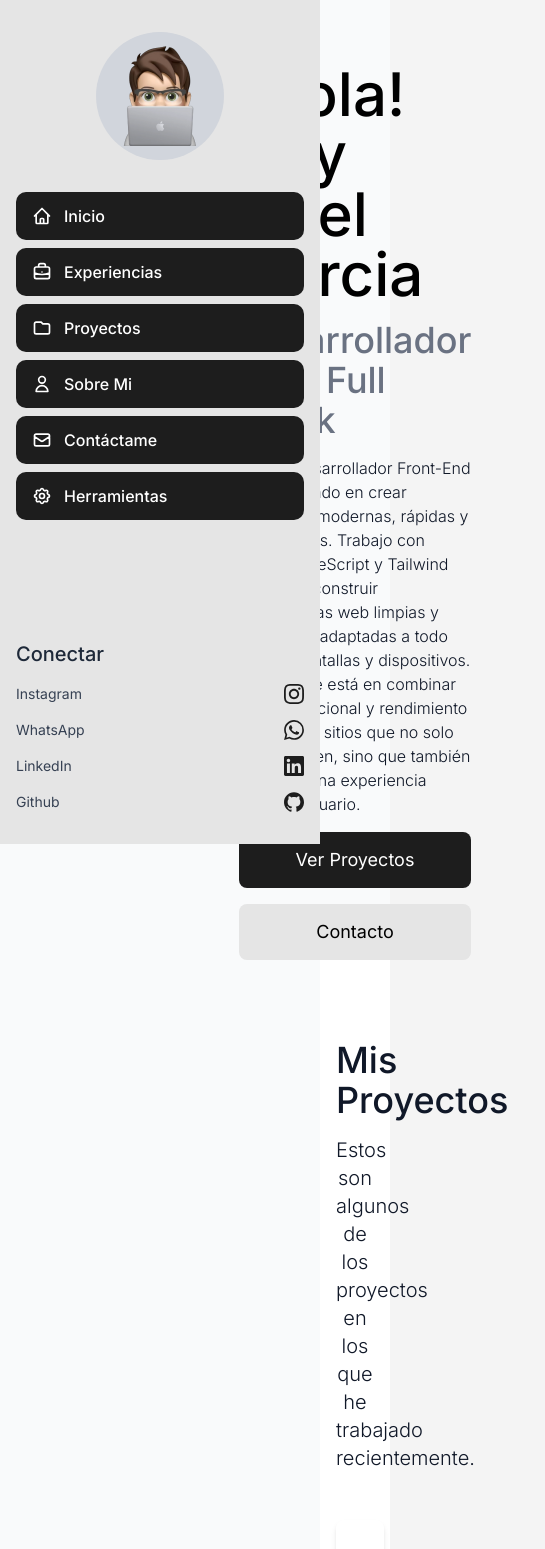
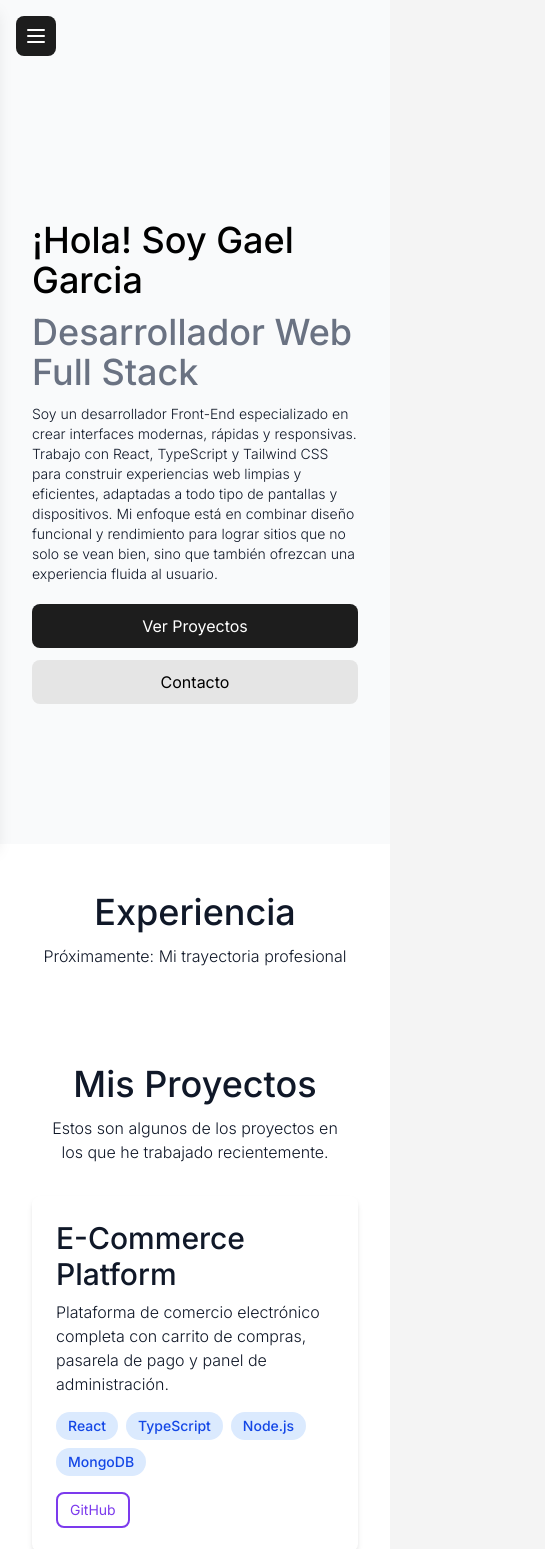
Before and after one commit to Galleee2002/Gael_Garcia_Portfolio, a React (Vite) app: page / in a window 390 px wide. Shown: the top 1549 px of the page, 545 px wide, since content can reach past the window. Built offline with nearby package versions, Linux system fonts and the light colour scheme.

Commit message:
Enhance App layout with sidebar toggle, improve button styles, and add experience, about, and tools sections as placeholders

```diff
--- a/src/App.tsx
+++ b/src/App.tsx
@@ -1,14 +1,50 @@
-import React from "react";
+import React, { useState } from "react";
 import Home from "@pages/Home";
 import Sidebar from "@organisms/Sidebar";
 
-const App: React.FC = () => (
-  <div className="min-h-screen bg-gray-50">
-    <Sidebar avatarSrc="/src/assets/images/perfil.webp" />
-    <div className="ml-80">
-      <Home />
+const App: React.FC = () => {
+  const [isSidebarOpen, setIsSidebarOpen] = useState(false);
+
+  return (
+    <div className="min-h-screen bg-gray-50">
+      <button
+        onClick={() => setIsSidebarOpen(!isSidebarOpen)}
+        className="fixed top-4 left-4 z-50 p-2 bg-[var(--secondary-color)] text-white rounded-lg lg:hidden"
+        aria-label="Toggle menu"
+      >
+        <svg
+          className="w-6 h-6"
+          fill="none"
+          stroke="currentColor"
+          viewBox="0 0 24 24"
+        >
+          {isSidebarOpen ? (
+            <path
+              strokeLinecap="round"
+              strokeLinejoin="round"
+              strokeWidth={2}
+              d="M6 18L18 6M6 6l12 12"
+            />
+          ) : (
+            <path
+              strokeLinecap="round"
+              strokeLinejoin="round"
+              strokeWidth={2}
+              d="M4 6h16M4 12h16M4 18h16"
+            />
+          )}
+        </svg>
+      </button>
+      <Sidebar
+        avatarSrc="/src/assets/images/perfil.webp"
+        isOpen={isSidebarOpen}
+        onClose={() => setIsSidebarOpen(false)}
+      />
+      <div className="lg:ml-80">
+        <Home />
+      </div>
     </div>
-  </div>
-);
+  );
+};
 
 export default App;
--- a/src/components/atoms/Button/Button.tsx
+++ b/src/components/atoms/Button/Button.tsx
@@ -11,7 +11,7 @@ interface ButtonProps {
 }
 
 const baseStyles =
-  "font-normal rounded-lg transition-all duration-300 focus:outline-none focus:ring-2 focus:ring-offset-2";
+  "font-normal rounded-lg transition-all duration-200 focus:outline-none focus:ring-2 focus:ring-offset-2 hover:shadow-md hover:scale-[1.02] active:scale-[0.98]";
 const variantStyles = {
   primary: "bg-[var(--secondary-color)] text-white focus:ring-gray-500",
   secondary: "bg-[var(--background-menu)] text-black focus:ring-purple-500",
--- a/src/components/atoms/NavButton/NavButton.tsx
+++ b/src/components/atoms/NavButton/NavButton.tsx
@@ -18,13 +18,13 @@ const NavButton: React.FC<NavButtonProps> = ({
 }) => (
   <button
     onClick={onClick}
-    className={`w-full flex items-center gap-3 px-4 py-3 text-white text-left font-medium rounded-[10px] transition-all duration-300 hover:bg-opacity-80 ${
-      isActive ? "bg-opacity-90" : "bg-opacity-100"
+    className={`group w-full flex items-center gap-3 px-3 py-2.5 text-white text-left text-sm font-medium rounded-lg transition-all duration-200 hover:bg-opacity-90 hover:shadow-md hover:scale-[1.02] active:scale-[0.98] ${
+      isActive ? "bg-opacity-95 shadow-md" : "bg-opacity-100"
     } ${className}`}
     style={{ backgroundColor: "#1d1d1d" }}
   >
     <Icon name={icon} size="md" color="white" />
-    <span className="capitalize">{label}</span>
+    <span className="capitalize tracking-wide">{label}</span>
   </button>
 );
 
--- a/src/components/atoms/SocialLink/SocialLink.tsx
+++ b/src/components/atoms/SocialLink/SocialLink.tsx
@@ -18,9 +18,9 @@ const SocialLink: React.FC<SocialLinkProps> = ({
     href={href}
     target="_blank"
     rel="noopener noreferrer"
-    className={`flex items-center justify-between px-4 py-2 text-gray-700 text-sm transition-all duration-300 hover:text-gray-900 ${className}`}
+    className={`group flex items-center justify-between px-3 py-2 text-gray-700 text-sm rounded-md transition-all duration-200 hover:bg-gray-200 hover:bg-opacity-50 hover:text-gray-900 ${className}`}
   >
-    <span>{label}</span>
+    <span className="font-normal">{label}</span>
     <Icon name={platform} size="md" color="#1d1d1d" />
   </a>
 );
--- a/src/components/organisms/Hero/Hero.tsx
+++ b/src/components/organisms/Hero/Hero.tsx
@@ -12,36 +12,48 @@ const Hero: React.FC<HeroProps> = ({
   title = "¡Hola! Soy Gael Garcia",
   subtitle = "Desarrollador Web Full Stack",
   description = "Soy un desarrollador Front-End especializado en crear interfaces modernas, rápidas y responsivas. Trabajo con React, TypeScript y Tailwind CSS para construir experiencias web limpias y eficientes, adaptadas a todo tipo de pantallas y dispositivos. Mi enfoque está en combinar diseño funcional y rendimiento para lograr sitios que no solo se vean bien, sino que también ofrezcan una experiencia fluida al usuario.",
-}) => (
+}) => {
+  const handleNavigation = (href: string) => {
+    const element = document.querySelector(href);
+    if (element) {
+      element.scrollIntoView({ behavior: "smooth", block: "start" });
+    }
+  };
+
+  return (
     <section
       id="home"
-    className="min-h-screen flex items-center justify-center pt-16"
+      className="min-h-screen flex items-center justify-center pt-20 px-4 md:pt-16 md:px-0"
     >
       <div className="container-custom text-left">
-      <div className="max-w-3xl flex flex-col gap-4">
-        <h1 className="text-6xl md:text-7xl font-bold">{title}</h1>
+        <div className="max-w-3xl flex flex-col gap-3 md:gap-4">
+          <h1 className="text-4xl sm:text-5xl md:text-6xl lg:text-7xl font-bold">
+            {title}
+          </h1>
           <Text
             variant="h2"
             color="text-gray-500"
-          className="text-3xl md:text-4xl"
+            className="text-2xl sm:text-3xl md:text-4xl"
           >
             {subtitle}
           </Text>
-        <Text variant="p" className="text-base text-gray-600">
+          <Text variant="p" className="text-sm sm:text-base text-gray-600">
             {description}
           </Text>
-        <div className="flex flex-col sm:flex-row gap-4 justify-start">
+          <div className="flex flex-col sm:flex-row gap-3 md:gap-4 justify-start mt-2">
             <Button
               variant="primary"
-            size="lg"
-            onClick={() => (window.location.href = "#projects")}
+              size="md"
+              className="sm:text-base md:!px-7 md:!py-3.5 md:!text-lg"
+              onClick={() => handleNavigation("#projects")}
             >
               Ver Proyectos
             </Button>
             <Button
               variant="secondary"
-            size="lg"
-            onClick={() => (window.location.href = "#contact")}
+              size="md"
+              className="sm:text-base md:!px-7 md:!py-3.5 md:!text-lg"
+              onClick={() => handleNavigation("#contact")}
             >
               Contacto
             </Button>
@@ -50,5 +62,6 @@ const Hero: React.FC<HeroProps> = ({
       </div>
     </section>
   );
+};
 
 export default Hero;
--- a/src/components/organisms/ProjectsSection/ProjectsSection.tsx
+++ b/src/components/organisms/ProjectsSection/ProjectsSection.tsx
@@ -47,18 +47,24 @@ const ProjectsSection: React.FC<ProjectsSectionProps> = ({
   projects = defaultProjects,
 }) => {
   return (
-    <section id="projects" className="py-20 bg-white">
+    <section
+      id="projects"
+      className="py-12 md:py-16 lg:py-20 bg-white px-4 md:px-0"
+    >
       <div className="container-custom">
-        <div className="text-center mb-12">
-          <Text variant="h2" className="mb-4">
+        <div className="text-center mb-8 md:mb-12">
+          <Text variant="h2" className="mb-3 md:mb-4 text-3xl md:text-4xl">
             Mis Proyectos
           </Text>
-          <Text variant="p" className="text-xl text-gray-600 max-w-2xl mx-auto">
+          <Text
+            variant="p"
+            className="text-base md:text-xl text-gray-600 max-w-2xl mx-auto px-4"
+          >
             Estos son algunos de los proyectos en los que he trabajado
             recientemente.
           </Text>
         </div>
-        <div className="grid grid-cols-1 md:grid-cols-2 lg:grid-cols-3 gap-8">
+        <div className="grid grid-cols-1 md:grid-cols-2 lg:grid-cols-3 gap-5 md:gap-8">
           {projects.map((project) => (
             <ProjectCard
               key={project.id}
--- a/src/components/organisms/Sidebar/Sidebar.tsx
+++ b/src/components/organisms/Sidebar/Sidebar.tsx
@@ -7,15 +7,17 @@ import Text from "@atoms/Text";
 interface SidebarProps {
   avatarSrc?: string;
   className?: string;
+  isOpen?: boolean;
+  onClose?: () => void;
 }
 
 const navigationItems = [
-  { icon: "home" as const, label: "Inicio" },
-  { icon: "experience" as const, label: "Experiencias" },
-  { icon: "projects" as const, label: "Proyectos" },
-  { icon: "about" as const, label: "Sobre mi" },
-  { icon: "contact" as const, label: "Contáctame" },
-  { icon: "tools" as const, label: "Herramientas" },
+  { icon: "home" as const, label: "Inicio", href: "#home" },
+  { icon: "experience" as const, label: "Experiencias", href: "#experience" },
+  { icon: "projects" as const, label: "Proyectos", href: "#projects" },
+  { icon: "about" as const, label: "Sobre mi", href: "#about" },
+  { icon: "contact" as const, label: "Contáctame", href: "#contact" },
+  { icon: "tools" as const, label: "Herramientas", href: "#tools" },
 ];
 
 const socialLinks = [
@@ -25,31 +27,67 @@ const socialLinks = [
   { platform: "github" as const, label: "Github", href: "#" },
 ];
 
-const Sidebar: React.FC<SidebarProps> = ({ avatarSrc, className = "" }) => (
+const Sidebar: React.FC<SidebarProps> = ({
+  avatarSrc,
+  className = "",
+  isOpen = false,
+  onClose,
+}) => {
+  const handleNavigation = (href: string) => {
+    const element = document.querySelector(href);
+    if (element) {
+      element.scrollIntoView({ behavior: "smooth", block: "start" });
+      onClose?.();
+    }
+  };
+
+  return (
+    <>
+      {isOpen && (
+        <div
+          className="fixed inset-0 bg-black bg-opacity-50 z-30 lg:hidden"
+          onClick={onClose}
+        />
+      )}
       <aside
-    className={`fixed left-0 top-0 h-screen w-80 flex flex-col ${className}`}
+        className={`fixed left-0 top-0 h-screen w-72 sm:w-80 flex flex-col z-40 transition-transform duration-300 shadow-lg ${
+          isOpen ? "translate-x-0" : "-translate-x-full"
+        } lg:translate-x-0 ${className}`}
         style={{ backgroundColor: "#e5e5e5" }}
       >
-    <div className="flex justify-center py-8">
-      <Avatar src={avatarSrc} size="xl" />
+        {/* Avatar Section */}
+        <div className="flex justify-center pt-8 pb-6 px-4">
+          <Avatar
+            src={avatarSrc}
+            size="lg"
+            className="w-24 h-24 md:w-28 md:h-28"
+          />
         </div>
-    <nav className="flex flex-col gap-2 px-4">
+
+        {/* Navigation Section */}
+        <nav className="flex flex-col gap-1.5 px-3 mb-6">
           {navigationItems.map((item) => (
             <NavButton
               key={item.label}
               icon={item.icon}
               label={item.label}
-          onClick={() => console.log(`Navegando a ${item.label}`)}
+              onClick={() => handleNavigation(item.href)}
             />
           ))}
         </nav>
-    <div className="mt-auto pb-6">
-      <div className="px-4 mb-2">
-        <Text variant="h5" color="text-gray-800" className="font-semibold">
+
+        {/* Social Links Section */}
+        <div className="mt-auto pb-6 px-3">
+          <div className="mb-3 px-2">
+            <Text
+              variant="h6"
+              color="text-gray-600"
+              className="font-medium text-xs uppercase tracking-wider"
+            >
               Conectar
             </Text>
           </div>
-      <div className="flex flex-col">
+          <div className="flex flex-col gap-0.5">
             {socialLinks.map((link) => (
               <SocialLink
                 key={link.platform}
@@ -61,6 +99,8 @@ const Sidebar: React.FC<SidebarProps> = ({ avatarSrc, className = "" }) => (
           </div>
         </div>
       </aside>
+    </>
   );
+};
 
 export default Sidebar;
--- a/src/components/templates/MainLayout/MainLayout.tsx
+++ b/src/components/templates/MainLayout/MainLayout.tsx
@@ -7,9 +7,9 @@ interface MainLayoutProps {
 const MainLayout: React.FC<MainLayoutProps> = ({ children }) => (
   <div className="min-h-screen">
     <main>{children}</main>
-    <footer className="bg-gray-800 text-white py-8">
+    <footer className="bg-gray-800 text-white py-6 md:py-8 px-4">
       <div className="container-custom text-center">
-        <p className="text-gray-300">
+        <p className="text-gray-300 text-sm md:text-base">
           © {new Date().getFullYear()} Gael Garcia. Todos los derechos
           reservados.
         </p>
--- a/src/pages/Home.tsx
+++ b/src/pages/Home.tsx
@@ -3,13 +3,67 @@ import MainLayout from "@templates/MainLayout";
 import Hero from "@organisms/Hero";
 import ProjectsSection from "@organisms/ProjectsSection";
 import ContactForm from "@organisms/ContactForm";
+import Text from "@atoms/Text";
 
 const Home: React.FC = () => {
   return (
     <MainLayout>
       <Hero />
+
+      {/* Sección Experiencias - Placeholder */}
+      <section
+        id="experience"
+        className="py-12 md:py-16 lg:py-20 bg-white px-4 md:px-0"
+      >
+        <div className="container-custom">
+          <div className="text-center">
+            <Text variant="h2" className="mb-3 md:mb-4 text-3xl md:text-4xl">
+              Experiencia
+            </Text>
+            <Text variant="p" className="text-base md:text-xl text-gray-600">
+              Próximamente: Mi trayectoria profesional
+            </Text>
+          </div>
+        </div>
+      </section>
+
       <ProjectsSection />
+
+      {/* Sección Sobre Mí - Placeholder */}
+      <section
+        id="about"
+        className="py-12 md:py-16 lg:py-20 bg-white px-4 md:px-0"
+      >
+        <div className="container-custom">
+          <div className="text-center">
+            <Text variant="h2" className="mb-3 md:mb-4 text-3xl md:text-4xl">
+              Sobre Mí
+            </Text>
+            <Text variant="p" className="text-base md:text-xl text-gray-600">
+              Próximamente: Mi historia y pasión por el desarrollo
+            </Text>
+          </div>
+        </div>
+      </section>
+
       <ContactForm />
+
+      {/* Sección Herramientas - Placeholder */}
+      <section
+        id="tools"
+        className="py-12 md:py-16 lg:py-20 bg-white px-4 md:px-0"
+      >
+        <div className="container-custom">
+          <div className="text-center">
+            <Text variant="h2" className="mb-3 md:mb-4 text-3xl md:text-4xl">
+              Herramientas
+            </Text>
+            <Text variant="p" className="text-base md:text-xl text-gray-600">
+              Próximamente: Tecnologías y herramientas que utilizo
+            </Text>
+          </div>
+        </div>
+      </section>
     </MainLayout>
   );
 };
```
Also changed, not shown: src/components/organisms/ContactForm/ContactForm.tsx (+8 -5 lines), src/styles/style.css (+7 -0 lines). Lines whose indentation alone changed are shown as unchanged.
